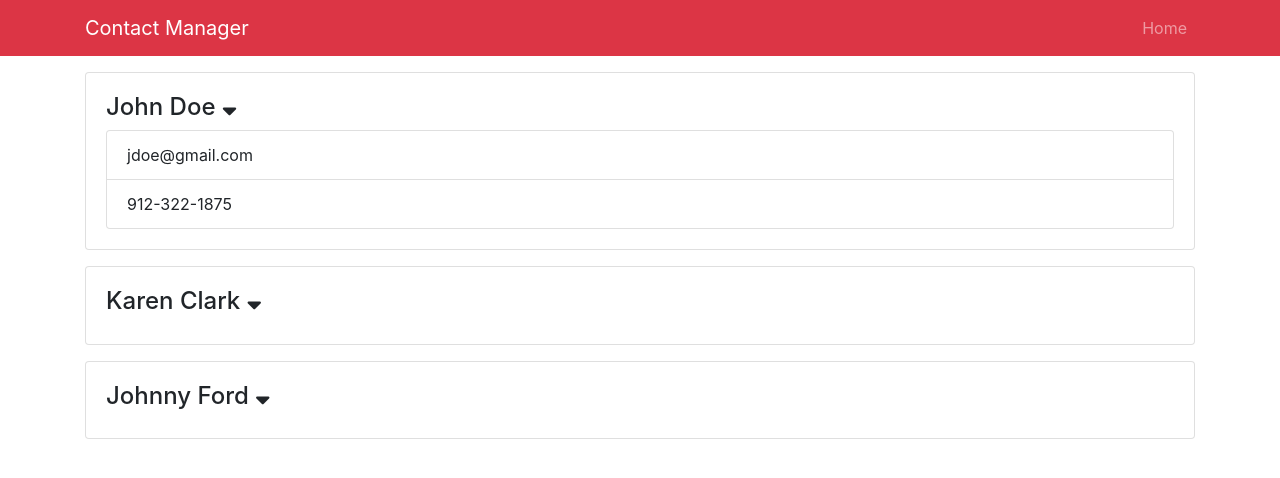
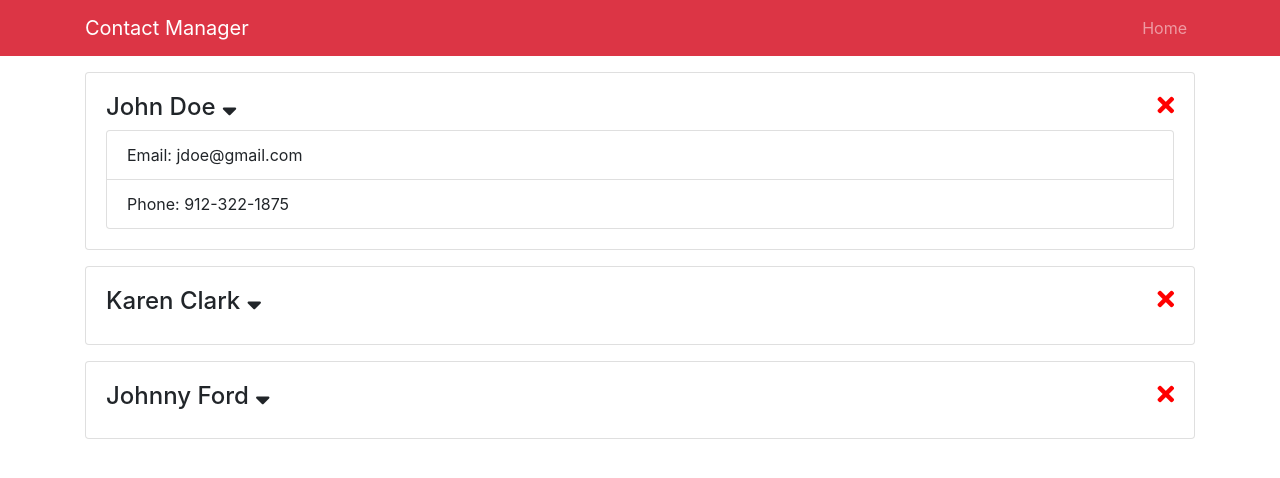
Before and after one commit to shaundawson/Contact-Manager, a React (Create React App) app in the folder contactmanager/: page / in a window 1280 px wide. Both pictures are taken after a click on the icon 229 px from the left and 106 px from the top of the page. Shown: the top 478 px of the page. Built offline with nearby package versions, Linux system fonts and the light colour scheme.

Commit message:
added delete contact feature

```diff
--- a/contactmanager/src/components/Contact.js
+++ b/contactmanager/src/components/Contact.js
@@ -7,23 +7,38 @@
   showContactInfo: false
   };
 
-  onShowClick = e => {
-    this.setState({showContactInfo: !this.state.showContactInfo});
-    //console.log(e);
-  };
+
+  OnDeleteClick = () => {
+    this.props.deleteClickHandler();
+  }
+
+
 
   render() {
-    const { showContactInfo } = this.state
-    const { contact } = this.props;
+    const { name, email, phone } =this.props.contact;
+    const { showContactInfo } = this.state;
+
     return (
       <div className="card card-body mb-3">
-        <h4> { contact.name } <i onClick={this.onShowClick}
-        className="fas fa-sort-down" />
+        <h4> { name } {' '}
+        <i
+        onClick= {() =>
+          this.setState({ showContactInfo:
+            !this.state.showContactInfo})
+        }
+        className="fas fa-sort-down"
+        style = { { cursor: 'pointer' }}
+        />
+        <i className = 'fas fa-times'
+        style = {{cursor: 'pointer', float: 'right' ,
+        color: 'red'}}
+        onClick= { this.OnDeleteClick }
+        />
         </h4>
-        {showContactInfo ? (<ul className="list-group">
-          <li className="list-group-item">{ contact.email }</li>
-          <li className="list-group-item">{ contact.phone }</li>
-        </ul>) : null}
+        { showContactInfo ? ( <ul className="list-group">
+              <li className="list-group-item"> Email: { email }</li>
+              <li className="list-group-item"> Phone: { phone }</li>
+           </ul>) : null}
       </div>
     );
   }
@@ -31,6 +46,7 @@
 
 Contact.propTypes = {
   contact: PropTypes.object.isRequired,
+  deleteClickHandler: PropTypes.func.isRequired
 };
 
 export default Contact;
--- a/contactmanager/src/components/Contacts.js
+++ b/contactmanager/src/components/Contacts.js
@@ -26,6 +26,17 @@
       ],
     };
 
+  deleteContact = (id) => {
+    const { contacts } = this.state;
+    const newContacts = contacts.filter(contact =>
+      contact.id !== id);
+
+    this.setState({
+      contacts: newContacts
+    });
+  };
+
+
   render() {
     const { contacts } = this.state;
     return (
@@ -34,6 +45,7 @@
           <Contact
             key={contact.id}
             contact={contact}
+            deleteClickHandler= {this.deleteContact.bind(this, contact.id)}
            />
         ))}
       </React.Fragment>
```
